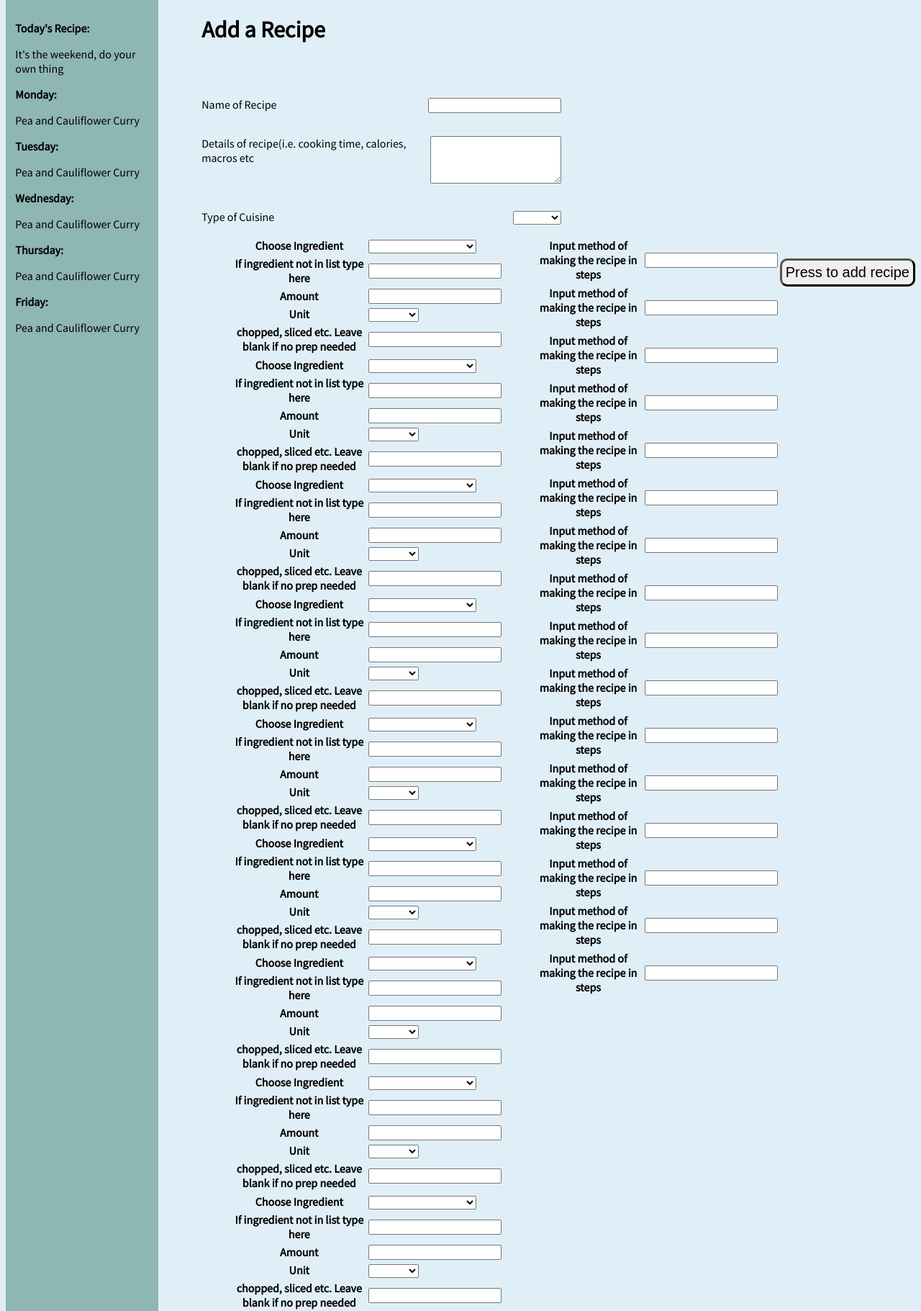
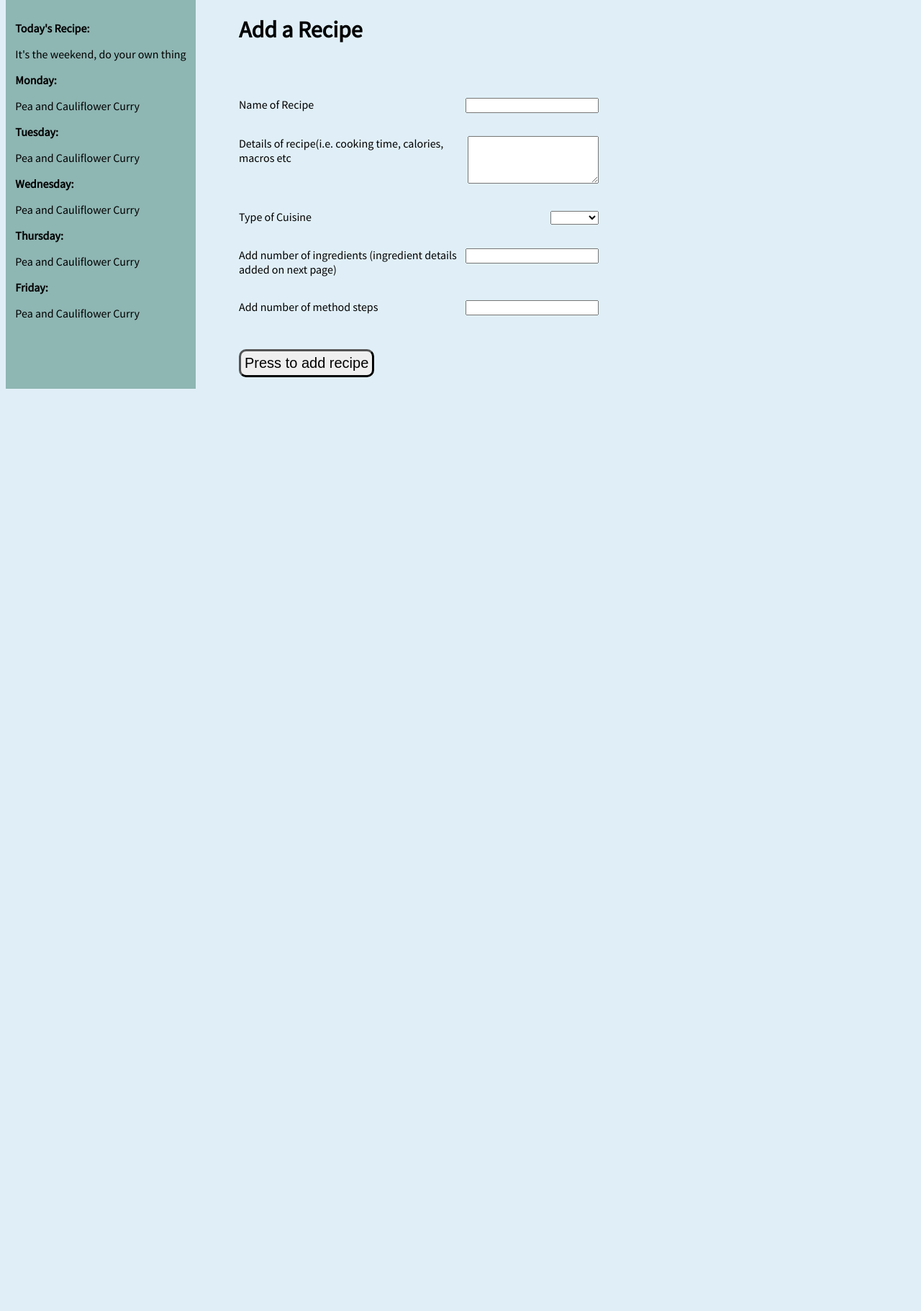
Before and after one commit to Cleon909/Recipe_planner, a Flask app: page /add_recipe in a window 1280 px wide. Shown: the part 168-1989 px from the top of the page at 72% size. After the commit the page ends 708 px from the top, so only its background shows below. Run offline with Flask 2, Linux system fonts and the light colour scheme; data comes from the database, SQL or seed files in the repository; both versions use the stored data as it was after the commit; some libraries are stand-ins or nearby versions.

Commit message:
split add recipe into two pages

```diff
--- a/application/__init__.py
+++ b/application/__init__.py
@@ -1,5 +1,6 @@
 from flask import Flask
 from flask_sqlalchemy import SQLAlchemy
+
 
 app = Flask(__name__)
 
@@ -9,6 +10,8 @@ app.config['SQLALCHEMY_DATABASE_URI'] = 'sqlite:///data.db'
 app.config['SECRET_KEY'] = 'sdfgoikh'
 app.config['SQLALCHEMY_TRACK_MODIFICATIONS'] = False
 
+
+
 db = SQLAlchemy(app)
 
 from application import routes
--- a/application/forms.py
+++ b/application/forms.py
@@ -1,5 +1,5 @@
 from flask_wtf import FlaskForm
-from wtforms import StringField, SelectField, SubmitField, DecimalField, FormField, BooleanField, TextAreaField, FieldList, EmailField
+from wtforms import StringField, IntegerField, SelectField, SubmitField, DecimalField, FormField, BooleanField, TextAreaField, FieldList, EmailField
 from wtforms.validators import DataRequired, Length, ValidationError
 from application.models import ShoppingList
 
@@ -56,180 +56,18 @@ class IngredientForm(FlaskForm):
     measure = SelectField('Unit', choices = [])
     ingredient_prep = StringField('chopped, sliced etc. Leave blank if no prep needed', validators = [Length(max=100)])
 
-
 class MethodForm(FlaskForm):
     method = StringField('Input method of making the recipe in steps', validators = [Length(max=300)], default = "")
-class AddRecipeForm(FlaskForm):
+
+class AddRecipeForm1(FlaskForm):
     name = StringField('Name of Recipe', validators = [DataRequired(), Length(max = 200)])
     recipe_description = TextAreaField('Details of recipe(i.e. cooking time, calories, macros etc', render_kw={'rows':4}, validators = [(Length(max = 500))])
     cuisine = SelectField('Type of Cuisine', choices = [])
+    no_ingredients = IntegerField('Add number of ingredients (ingredient details added on next page)')
+    no_method_steps = IntegerField('Add number of method steps')
     submit = SubmitField('Press to add recipe')
+
+class AddRecipeForm2(FlaskForm):
     ingredients = FieldList(FormField(IngredientForm))
     methods = FieldList(FormField(MethodForm))
-
-
-    # ingredient1 = SelectField('Choose Ingredients', choices = [])
-    # ingredient_alt1 = StringField('If ingredient not in list type here', validators = [Length(max = 50)], default = "")
-    # ingredient2 = SelectField('Choose Ingredients', choices = [])
-    # ingredient_alt2 = StringField('If ingredient not in list type here', validators = [Length(max = 50)], default = "")
-    # ingredient3 = SelectField('Choose Ingredients', choices = [])
-    # ingredient_alt3 = StringField('If ingredient not in list type here', validators = [Length(max = 50)], default = "")
-    # ingredient4 = SelectField('Choose Ingredients', choices = [])
-    # ingredient_alt4 = StringField('If ingredient not in list type here', validators = [Length(max = 50)], default = "")
-    # ingredient5 = SelectField('Choose Ingredients', choices = [])
-    # ingredient_alt5 = StringField('If ingredient not in list type here', validators = [Length(max = 50)], default = "")
-    # ingredient6 = SelectField('Choose Ingredients', choices = [])
-    # ingredient_alt6 = StringField('If ingredient not in list type here', validators = [Length(max = 50)], default = "")
-    # ingredient7 = SelectField('Choose Ingredients', choices = [])
-    # ingredient_alt7 = StringField('If ingredient not in list type here', validators = [Length(max = 50)], default = "")
-    # ingredient8 = SelectField('Choose Ingredients', choices = [])
-    # ingredient_alt8 = StringField('If ingredient not in list type here', validators = [Length(max = 50)], default = "")
-    # ingredient9 = SelectField('Choose Ingredients', choices = [])
-    # ingredient_alt9 = StringField('If ingredient not in list type here', validators = [Length(max = 50)], default = "")
-    # ingredient10 = SelectField('Choose Ingredients', choices = [])
-    # ingredient_alt10 = StringField('If ingredient not in list type here', validators = [Length(max = 50)], default = "")
-    # ingredient11 = SelectField('Choose Ingredients', choices = [])
-    # ingredient_alt11 = StringField('If ingredient not in list type here', validators = [Length(max = 50)], default = "")
-    # ingredient12 = SelectField('Choose Ingredients', choices = [])
-    # ingredient_alt12 = StringField('If ingredient not in list type here', validators = [Length(max = 50)], default = "")
-    # ingredient13 = SelectField('Choose Ingredients', choices = [])
-    # ingredient_alt13 = StringField('If ingredient not in list type here', validators = [Length(max = 50)], default = "")
-    # ingredient14 = SelectField('Choose Ingredients', choices = [])
-    # ingredient_alt14 = StringField('If ingredient not in list type here', validators = [Length(max = 50)], default = "")
-    # ingredient15 = SelectField('Choose Ingredients', choices = [])
-    # ingredient_alt15 = StringField('If ingredient not in list type here', validators = [Length(max = 50)], default = "")
-    # ingredient16 = SelectField('Choose Ingredients', choices = [])
-    # ingredient_alt16 = StringField('If ingredient not in list type here', validators = [Length(max = 50)], default = "")
-    # ingredient17 = SelectField('Choose Ingredients', choices = [])
-    # ingredient_alt17 = StringField('If ingredient not in list type here', validators = [Length(max = 50)], default = "")
-    # ingredient18 = SelectField('Choose Ingredients', choices = [])
-    # ingredient_alt18 = StringField('If ingredient not in list type here', validators = [Length(max = 50)], default = "")
-    # ingredient19 = SelectField('Choose Ingredients', choices = [])
-    # ingredient_alt19 = StringField('If ingredient not in list type here', validators = [Length(max = 50)], default = "")
-    # ingredient20 = SelectField('Choose Ingredients', choices = [])
-    # ingredient_alt20 = StringField('If ingredient not in list type here', validators = [Length(max = 50)], default = "")
-    # ingredient21 = SelectField('Choose Ingredients', choices = [])
-    # ingredient_alt21 = StringField('If ingredient not in list type here', validators = [Length(max = 50)], default = "")
-    # ingredient22 = SelectField('Choose Ingredients', choices = [])
-    # ingredient_alt22 = StringField('If ingredient not in list type here', validators = [Length(max = 50)], default = "")
-    # ingredient23 = SelectField('Choose Ingredients', choices = [])
-    # ingredient_alt23 = StringField('If ingredient not in list type here', validators = [Length(max = 50)], default = "")
-    # ingredient24 = SelectField('Choose Ingredients', choices = [])
-    # ingredient_alt24 = StringField('If ingredient not in list type here', validators = [Length(max = 50)], default = "")
-    # ingredient25 = SelectField('Choose Ingredients', choices = [])
-    # ingredient_alt25 = StringField('If ingredient not in list type here', validators = [Length(max = 50)], default = "")
-    # ingredient26 = SelectField('Choose Ingredients', choices = [])
-    # ingredient_alt26 = StringField('If ingredient not in list type here', validators = [Length(max = 50)], default = "")
-    # ingredient27 = SelectField('Choose Ingredients', choices = [])
-    # ingredient_alt27 = StringField('If ingredient not in list type here', validators = [Length(max = 50)], default = "")
-    # ingredient28 = SelectField('Choose Ingredients', choices = [])
-    # ingredient_alt28 = StringField('If ingredient not in list type here', validators = [Length(max = 50)], default = "")
-    # ingredient29 = SelectField('Choose Ingredients', choices = [])
-    # ingredient_alt29 = StringField('If ingredient not in list type here', validators = [Length(max = 50)], default = "")
-    # ingredient30 = SelectField('Choose Ingredients', choices = [])
-    # ingredient_alt30 = StringField('If ingredient not in list type here', validators = [Length(max = 50)], default = "")
-    # amount1 = DecimalField('Amount')
-    # measure1 = SelectField('Unit', choices = [])
-    # amount2 = DecimalField('Amount')
-    # measure2 = SelectField('Unit of Measurement', choices = [])
-    # amount3 = DecimalField('Amount')
-    # measure3 = SelectField('Unit of Measurement', choices = [])
-    # amount4 = DecimalField('Amount')
-    # measure4 = SelectField('Unit of Measurement', choices = [])
-    # amount5 = DecimalField('Amount')
-    # measure5 = SelectField('Unit of Measurement', choices = [])
-    # amount6 = DecimalField('Amount')
-    # measure6 = SelectField('Unit of Measurement', choices = [])
-    # amount7 = DecimalField('Amount')
-    # measure7 = SelectField('Unit of Measurement', choices = [])
-    # amount8 = DecimalField('Amount')
-    # measure8 = SelectField('Unit of Measurement', choices = [])
-    # amount9 = DecimalField('Amount')
-    # measure9 = SelectField('Unit of Measurement', choices = [])
-    # amount10 = DecimalField('Amount')
-    # measure10 = SelectField('Unit of Measurement', choices = [])
-    # amount11 = DecimalField('Amount')
-    # measure11 = SelectField('Unit of Measurement', choices = [])
-    # amount12 = DecimalField('Amount')
-    # measure12 = SelectField('Unit of Measurement', choices = [])
-    # amount13 = DecimalField('Amount')
-    # measure13 = SelectField('Unit of Measurement', choices = [])
-    # amount14 = DecimalField('Amount')
-    # measure14 = SelectField('Unit of Measurement', choices = [])
-    # amount15 = DecimalField('Amount')
-    # measure15 = SelectField('Unit of Measurement', choices = [])
-    # amount16 = DecimalField('Amount')
-    # measure16 = SelectField('Unit of Measurement', choices = [])
-    # amount17 = DecimalField('Amount')
-    # measure17 = SelectField('Unit of Measurement', choices = [])
-    # amount18 = DecimalField('Amount')
-    # measure18 = SelectField('Unit of Measurement', choices = [])
-    # amount19 = DecimalField('Amount')
-    # measure19 = SelectField('Unit of Measurement', choices = [])
-    # amount20 = DecimalField('Amount')
-    # measure20 = SelectField('Unit of Measurement', choices = [])
-    # amount21 = DecimalField('Amount')
-    # measure21 = SelectField('Unit of Measurement', choices = [])
-    # amount22 = DecimalField('Amount')
-    # measure22 = SelectField('Unit of Measurement', choices = [])
-    # amount23 = DecimalField('Amount')
-    # measure23 = SelectField('Unit of Measurement', choices = [])
-    # amount24 = DecimalField('Amount')
-    # measure24 = SelectField('Unit of Measurement', choices = [])
-    # amount25 = DecimalField('Amount')
-    # measure25 = SelectField('Unit of Measurement', choices = [])
-    # amount26 = DecimalField('Amount')
-    # measure26 = SelectField('Unit of Measurement', choices = [])
-    # amount27 = DecimalField('Amount')
-    # measure27 = SelectField('Unit of Measurement', choices = [])
-    # amount28 = DecimalField('Amount')
-    # measure28 = SelectField('Unit of Measurement', choices = [])
-    # amount29 = DecimalField('Amount')
-    # measure29 = SelectField('Unit of Measurement', choices = [])
-    # amount30 = DecimalField('Amount')
-    # measure30 = SelectField('Unit of Measurement', choices = [])
-    # ingredient_prep1 = StringField('chopped, sliced etc. Leave blank if no prep needed', validators = [Length(max=100)])
-    # ingredient_prep2 = StringField('chopped, sliced etc. Leave blank if no prep needed', validators = [Length(max=100)])
-    # ingredient_prep3 = StringField('chopped, sliced etc. Leave blank if no prep needed', validators = [Length(max=100)])
-    # ingredient_prep4 = StringField('chopped, sliced etc. Leave blank if no prep needed', validators =[Length(max=100)])
-    # ingredient_prep5 = StringField('chopped, sliced etc. Leave blank if no prep needed', validators =[Length(max=100)])
-    # ingredient_prep6 = StringField('chopped, sliced etc. Leave blank if no prep needed', validators =[Length(max=100)])
-    # ingredient_prep7 = StringField('chopped, sliced etc. Leave blank if no prep needed', validators =[Length(max=100)])
-    # ingredient_prep8 = StringField('chopped, sliced etc. Leave blank if no prep needed', validators =[Length(max=100)])
-    # ingredient_prep9 = StringField('chopped, sliced etc. Leave blank if no prep needed', validators =[Length(max=100)])
-    # ingredient_prep10 = StringField('chopped, sliced etc. Leave blank if no prep needed', validators =[Length(max=100)])
-    # ingredient_prep11 = StringField('chopped, sliced etc. Leave blank if no prep needed', validators =[Length(max=100)])
-    # ingredient_prep12 = StringField('chopped, sliced etc. Leave blank if no prep needed', validators =[Length(max=100)])
-    # ingredient_prep13 = StringField('chopped, sliced etc. Leave blank if no prep needed', validators =[Length(max=100)])
-    # ingredient_prep14 = StringField('chopped, sliced etc. Leave blank if no prep needed', validators =[Length(max=100)])
-    # ingredient_prep15 = StringField('chopped, sliced etc. Leave blank if no prep needed', validators =[Length(max=100)])
-    # ingredient_prep16 = StringField('chopped, sliced etc. Leave blank if no prep needed', validators =[Length(max=100)])
-    # ingredient_prep17 = StringField('chopped, sliced etc. Leave blank if no prep needed', validators =[Length(max=100)])
-    # ingredient_prep18 = StringField('chopped, sliced etc. Leave blank if no prep needed', validators =[Length(max=100)])
-    # ingredient_prep19 = StringField('chopped, sliced etc. Leave blank if no prep needed', validators =[Length(max=100)])
-    # ingredient_prep20 = StringField('chopped, sliced etc. Leave blank if no prep needed', validators =[Length(max=100)])
-    # ingredient_prep21 = StringField('chopped, sliced etc. Leave blank if no prep needed', validators =[Length(max=100)])
-    # ingredient_prep22 = StringField('chopped, sliced etc. Leave blank if no prep needed', validators =[Length(max=100)])
-    # ingredient_prep23 = StringField('chopped, sliced etc. Leave blank if no prep needed', validators =[Length(max=100)])
-    # ingredient_prep24 = StringField('chopped, sliced etc. Leave blank if no prep needed', validators =[Length(max=100)])
-    # ingredient_prep25 = StringField('chopped, sliced etc. Leave blank if no prep needed', validators =[Length(max=100)])
-    # ingredient_prep26 = StringField('chopped, sliced etc. Leave blank if no prep needed', validators =[Length(max=100)])
-    # ingredient_prep27 = StringField('chopped, sliced etc. Leave blank if no prep needed', validators =[Length(max=100)])
-    # ingredient_prep28 = StringField('chopped, sliced etc. Leave blank if no prep needed', validators =[Length(max=100)])
-    # ingredient_prep29 = StringField('chopped, sliced etc. Leave blank if no prep needed', validators =[Length(max=100)])
-    # ingredient_prep30 = StringField('chopped, sliced etc. Leave blank if no prep needed', validators =[Length(max=100)])
-    # method1 = StringField('Input method of making the recipe in steps', validators = [Length(max=200)], default = "")
-    # method2 = StringField('Input method of making the recipe in steps', validators = [Length(max=200)], default = "")
-    # method3 = StringField('Input method of making the recipe in steps', validators = [Length(max=200)], default = "")
-    # method4 = StringField('Input method of making the recipe in steps', validators = [Length(max=200)], default = "")
-    # method5 = StringField('Input method of making the recipe in steps', validators = [Length(max=200)], default = "")
-    # method6 = StringField('Input method of making the recipe in steps', validators = [Length(max=200)], default = "")
-    # method7 = StringField('Input method of making the recipe in steps', validators = [Length(max=200)], default = "")
-    # method8 = StringField('Input method of making the recipe in steps', validators = [Length(max=200)], default = "")
-    # method9 = StringField('Input method of making the recipe in steps', validators = [Length(max=200)], default = "")
-    # method10 = StringField('Input method of making the recipe in steps', validators = [Length(max=200)], default = "")
-    # method11 = StringField('Input method of making the recipe in steps', validators = [Length(max=200)], default = "")
-    # method12 = StringField('Input method of making the recipe in steps', validators = [Length(max=200)], default = "")
-    # method13 = StringField('Input method of making the recipe in steps', validators = [Length(max=200)], default = "")
-    # method14 = StringField('Input method of making the recipe in steps', validators = [Length(max=200)], default = "")
-    # method15 = StringField('Input method of making the recipe in steps', validators = [Length(max=200)], default = "")
+    submit = SubmitField('Press to add ingredients and method steps')
--- a/application/routes.py
+++ b/application/routes.py
@@ -1,12 +1,13 @@
-from flask import render_template, url_for, redirect, request
+from flask import render_template, url_for, redirect, request, session
 from application import app, db
 from application.models import Ingredients, Cuisine, Recipes, Quantity, Method, Schedule, Measure, ShoppingList
-from application.forms import DeleteRecipeForm, AddRecipeForm, AddMetaForm, SearchForm, SelectScheduleForm, FinaliseScheduleForm, AmendAmountForm, PostShoppingListForm
+from application.forms import DeleteRecipeForm, AddRecipeForm1, AddRecipeForm2, AddMetaForm, SearchForm, SelectScheduleForm, FinaliseScheduleForm, AmendAmountForm, PostShoppingListForm
 from datetime import date, datetime
 import calendar
 import random
 from sqlalchemy import func
 import smtplib
+
 
 def get_recipe_for_day(day_number):
     day_recipe = Recipes.query.filter_by(id = Schedule.query.filter_by(day_of_the_week = day_number).first().recipe_id).first()
@@ -385,6 +386,8 @@ def delete_recipe():
         form.recipe.choices = [(r.id, r.recipe_name) for r in Recipes.query.order_by('recipe_name')]
         return render_template('delete_recipe.html', day=day, recipe_of_the_day=recipe_of_the_day, form=form, week=week)
 
+
+
 @app.route('/add_recipe', methods = ['GET', 'POST'])
 def add_recipe():
     week = create_weekly_recipes()
@@ -392,22 +395,16 @@ def add_recipe():
     day = what_day_is_it()
 
     duplicate = True
-    form = AddRecipeForm(ingredients = range(31), methods = range(16))
+    form = AddRecipeForm1()
     form.cuisine.choices = [(c.id, c.cuisine_name) for c in Cuisine.query.order_by('cuisine_name')]
     form.cuisine.choices.insert(0,("",""))
-    choices1 = [(m.id, m.measure) for m in Measure.query.order_by('measure')]
-    choices1.insert(0,("",""))
-    choices = [(i.id, i.ingredient_name) for i in Ingredients.query.order_by('ingredient_name')]
-    choices.insert(0, ("", ""))
-    for sub_form in form.ingredients:
-        sub_form.ingredient.choices = choices
-    for sub_form in form.ingredients:
-        sub_form.measure.choices = choices1
 
 
     if request.method == 'POST':
         recipe_name = form.name.data
         recipe_description = form.recipe_description.data
+        session['no_ingredients'] = form.no_ingredients.data
+        session['no_method_steps'] = form.no_method_steps.data
         if form.cuisine.data == "":
             cuisine = 1
         else:
@@ -418,7 +415,36 @@ def add_recipe():
         else:
             db.session.add(recipe)
             db.session.commit()
+            session['recipe_id'] = recipe.id
+            session['recipe_name'] = recipe.recipe_name
+        return redirect(url_for('add_recipe2'))
+    else:
+        return render_template('add_recipe.html', day=day, recipe_of_the_day=recipe_of_the_day, week=week, form=form)
 
+
+@app.route('/add_recipe2', methods = ['GET', 'POST'])
+def add_recipe2():
+    week = create_weekly_recipes()
+    recipe_of_the_day = create_recipe_of_the_day()
+    day = what_day_is_it()
+    no_ingredients = session.get('no_ingredients', None)
+    no_method_steps = session.get('no_method_steps', None)
+    recipe_id = session.get('recipe_id', None)
+    recipe_name = session.get('recipe_name', None)
+    form = AddRecipeForm2(ingredients = range(no_ingredients), methods = (range(no_method_steps)))
+
+    choices1 = [(m.id, m.measure) for m in Measure.query.order_by('measure')]
+    choices1.insert(0,("",""))
+    choices = [(i.id, i.ingredient_name) for i in Ingredients.query.order_by('ingredient_name')]
+    choices.insert(0, ("", ""))
+
+    for sub_form in form.ingredients:
+        sub_form.ingredient.choices = choices
+    for sub_form in form.ingredients:
+        sub_form.measure.choices = choices1
+
+    if request.method == 'POST':
+        done = True
         # this block of code gets the data from the ingredients filed list, which is a list of dictionaries, each dictionary has the key:value pairs as defined by the class in forms.py. It iterates through the dictionaries building a list of lists, which is then in turn iterated through adding each to the database as a quantity object.
         all_ingredients = []
         ingredient_names = [ingredient.ingredient_name for ingredient in Ingredients.query.all()]
@@ -428,7 +454,7 @@ def add_recipe():
                     pass
             elif ing["ingredient_alt"] == "" and ing["ingredient"] != "":
                 all_ingredients.append([])
-                all_ingredients[n].append(recipe.id)
+                all_ingredients[n].append(recipe_id)
                 all_ingredients[n].append(ing["ingredient"])
                 all_ingredients[n].append(ing["ingredient_prep"])
                 all_ingredients[n].append(ing["amount"])
@@ -436,7 +462,7 @@ def add_recipe():
                 n += 1
             elif ing["ingredient_alt"] != "" and ing["ingredient_alt"] in ingredient_names:
                 all_ingredients.append([])
-                all_ingredients[n].append(recipe.id)
+                all_ingredients[n].append(recipe_id)
                 all_ingredients[n].append(Ingredients.query.filter_by(ingredient_name = ing["ingredient_alt"]).first().id)
                 all_ingredients[n].append(ing["ingredient_prep"])
                 all_ingredients[n].append(ing["amount"])
@@ -447,7 +473,7 @@ def add_recipe():
                 db.session.add(new_ing)
                 db.session.commit()
                 all_ingredients.append([])
-                all_ingredients[n].append(recipe.id)
+                all_ingredients[n].append(recipe_id)
                 all_ingredients[n].append(new_ing.id)
                 all_ingredients[n].append(ing["ingredient_prep"])
                 all_ingredients[n].append(ing["amount"])
@@ -457,19 +483,17 @@ def add_recipe():
             quant = Quantity(i[0], i[1], i[2], i[3], i[4])
             db.session.add(quant)
             db.session.commit()
-
-
         #  This code interates over the methods data dictionary pulling out the "method" value and then adding that to the adatabse with the recipe id and a step number which is incremeneted.
         i = 1
         for meth in form.methods.data:
             if meth["method"] == "":
                 pass
             else:
-                method_step = Method(recipe.id,i, meth["method"])
+                method_step = Method(recipe_id,i, meth["method"])
                 i += 1
             db.session.add(method_step)
             db.session.commit()
 
-        return render_template('add_recipe.html', day=day, recipe_of_the_day=recipe_of_the_day, week=week, recipe=recipe)
+        return render_template('add_recipe2.html', day=day, recipe_of_the_day=recipe_of_the_day, week=week, done=done)
     else:
-        return render_template('add_recipe.html', day=day, recipe_of_the_day=recipe_of_the_day, week=week, form=form)
+        return render_template('add_recipe2.html', day=day, recipe_of_the_day=recipe_of_the_day, week=week, form=form, recipe=recipe_name)
--- a/application/templates/add_recipe.html
+++ b/application/templates/add_recipe.html
@@ -16,7 +16,13 @@
         <div class="field">
             <p>{{  form.cuisine.label }}</p> <p>{{  form.cuisine }}</p>
         </div>
-        <div class = "container">
+        <div class="field">
+            <p>{{  form.no_ingredients.label }}</p> <p>{{  form.no_ingredients }}</p>
+        </div>
+        <div class="field">
+            <p>{{  form.no_method_steps.label }}</p> <p>{{  form.no_method_steps }}</p>
+        </div>
+        <!-- <div class = "container">
             <div>
                 {% from "_formhelpers.html" import render_field %}
                 {% for ingredient_field in form.ingredients %}
@@ -30,7 +36,7 @@
                 {{ method_field.hidden_tag() }}
                 {{ render_field(method_field) }}
                 {% endfor %}
-            </div>
+            </div> -->
         <p>{{  form.submit }} </p>
         </form>
     {% endif %}
```
Also changed, not shown: application/templates/add_recipe2.html (added, +31 -0 lines), requirements.txt (+7 -3 lines), application/data.db, 1 other file.
